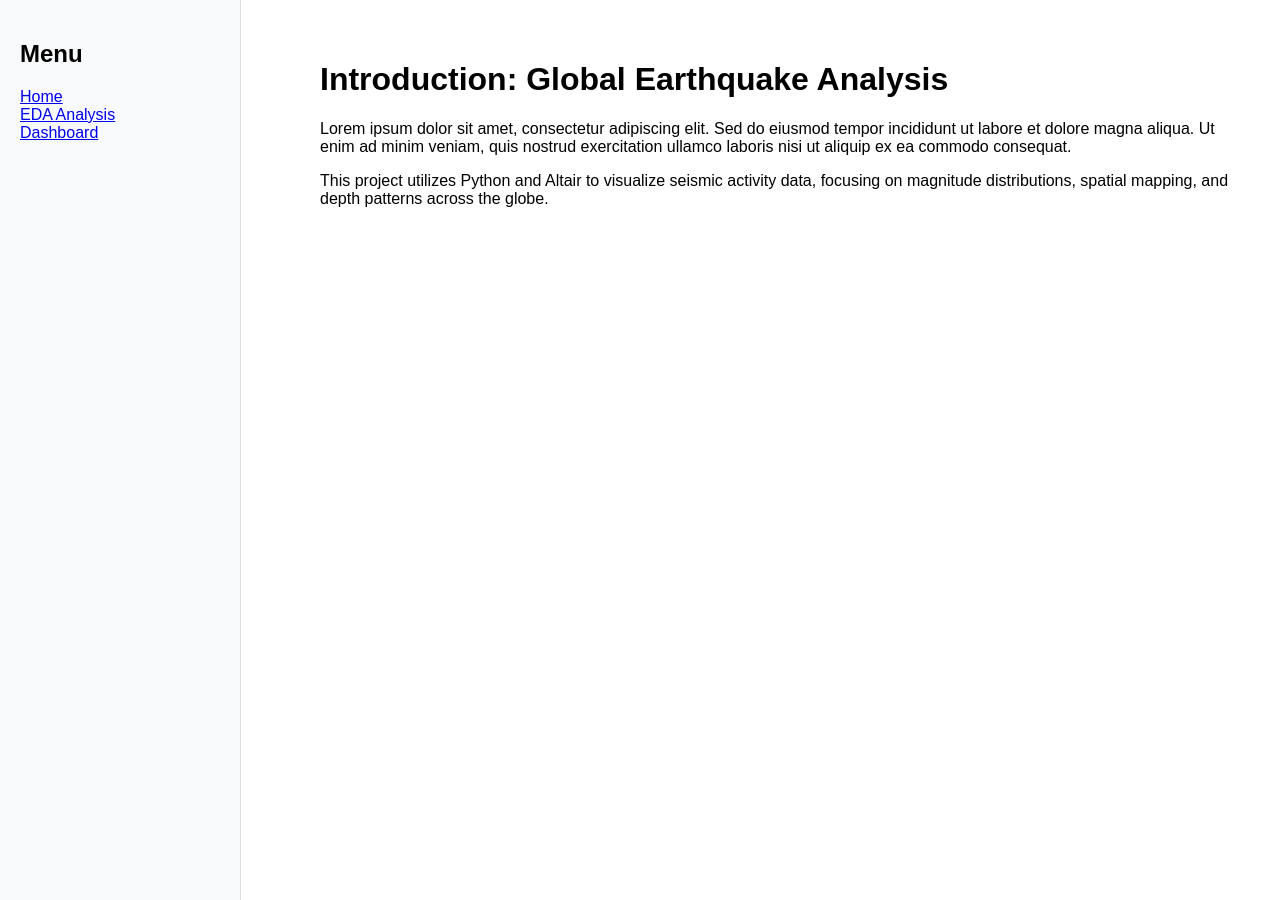
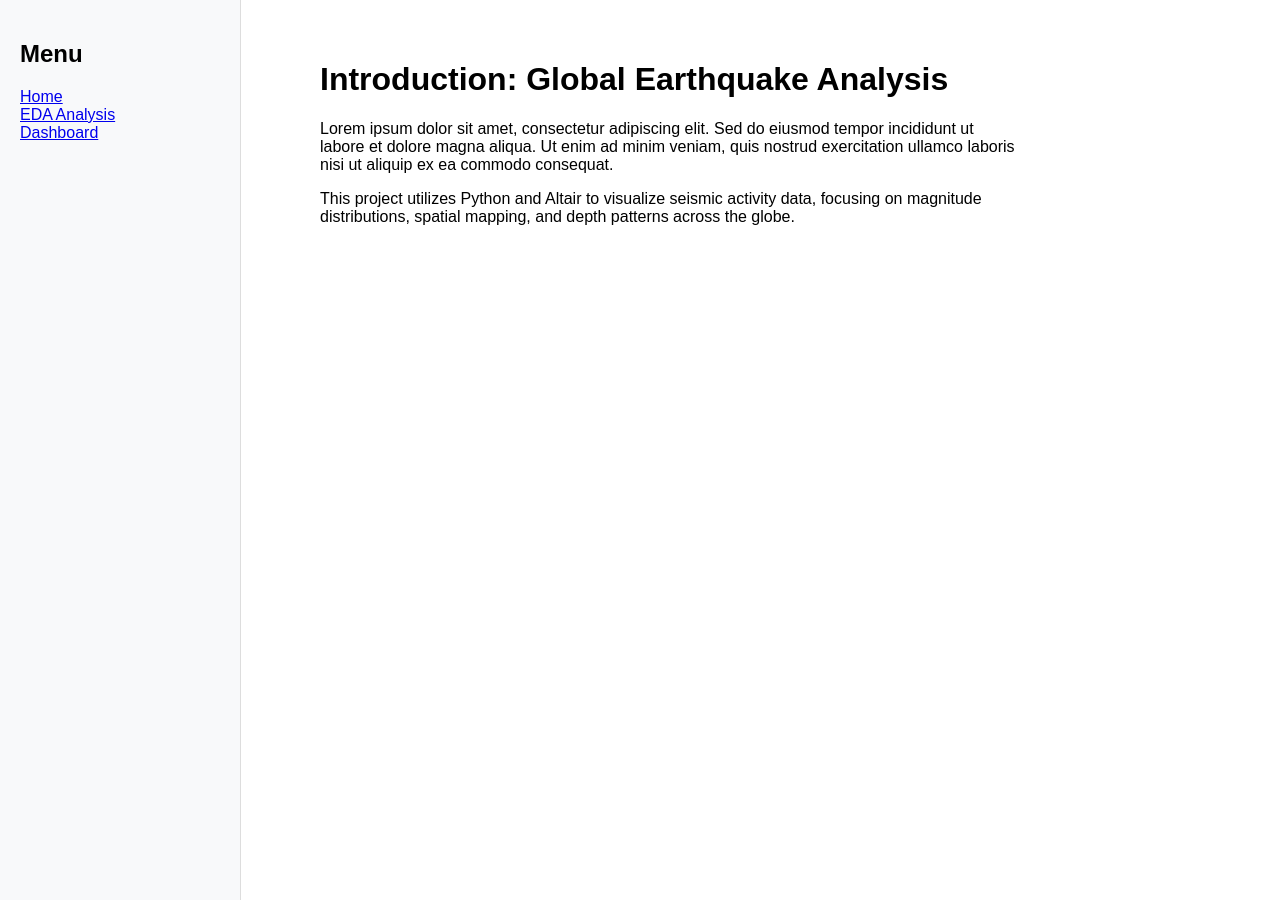
Before and after one commit to ChungYuEricson/VisualizingGlobalEarthquakes, a Jekyll site: the page built from index.md, in a window 1280 px wide. Built offline with Jekyll 4.4.1, drawn with Linux system fonts in a browser that asks for light colours.

Commit message:
updated css

```diff
--- a/assets/styles.css
+++ b/assets/styles.css
@@ -4,31 +4,10 @@ body {
     display: flex;
 }
 
-.container {
-    display: flex;
-    width: 100%;
-}
-
-.sidebar {
-    width: 250px;
-    height: 100vh;
-    background: #2c3e50;
-    color: white;
-    padding: 20px;
-    position: fixed;
-}
-
-.sidebar a {
-    color: #ecf0f1;
-    text-decoration: none;
-    display: block;
-    margin: 10px 0;
-}
-
 main {
     margin-left: 280px;
     padding: 40px;
-    max-width: 1000px;
+    max-width: 700px;
 }
 
 main iframe {
```
